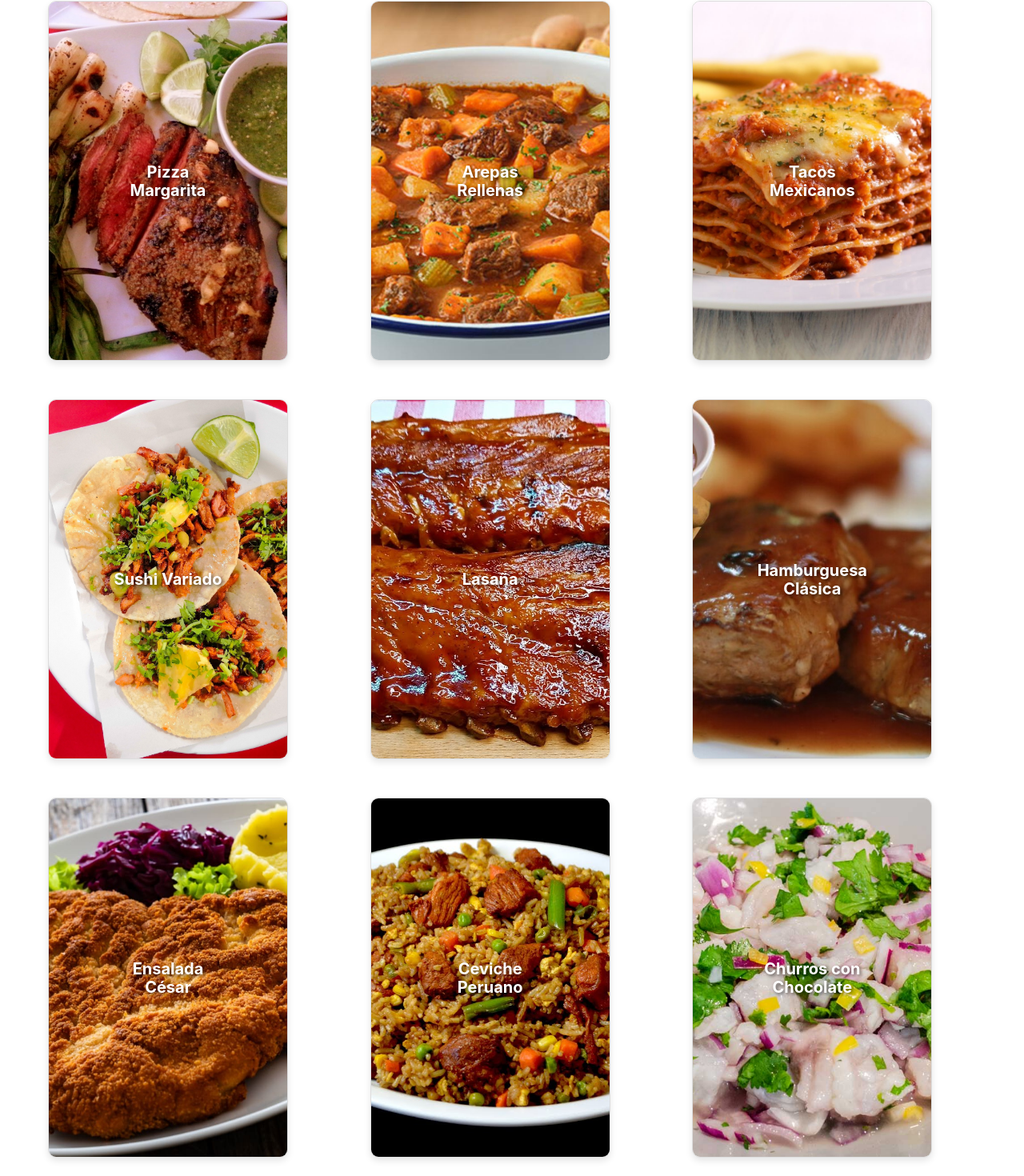
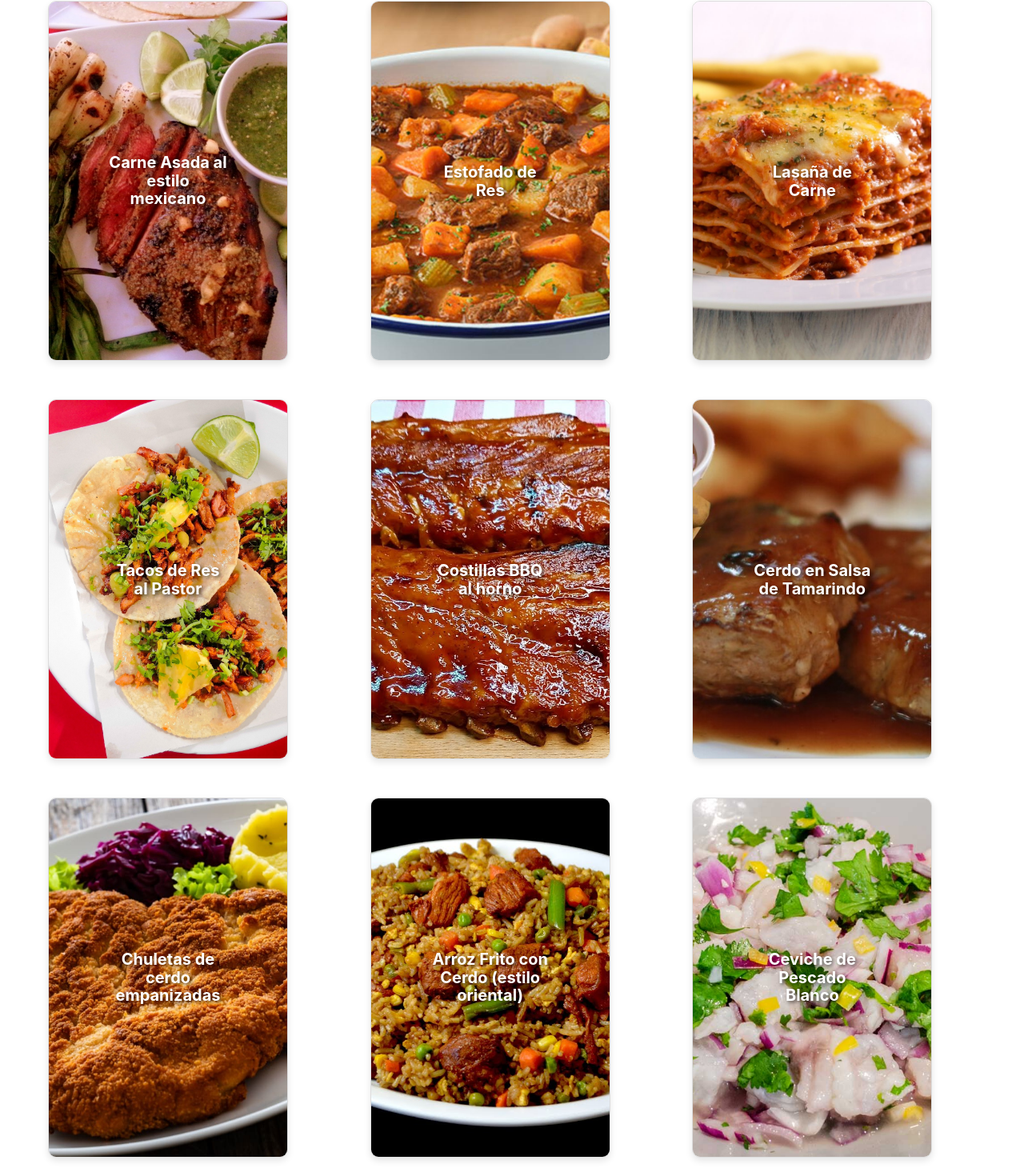
Before and after one commit to SamuelPR21/TiendaVirtual, a React (Create React App) app in the folder client/: page /recetas in a window 1280 px wide. Shown: the part 1909-3379 px from the top of the page at 80% size. Built offline with nearby package versions, Linux system fonts and the light colour scheme.

Commit message:
Recetas final

```diff
--- a/client/src/components/Recetas/Recetas.js
+++ b/client/src/components/Recetas/Recetas.js
@@ -19,7 +19,7 @@ const imagenes = importarImagenes(require.context('./Imgrecetas', false, /\.(png
 const galeria = [
   imagenes['receta11'],
   imagenes['receta12'],
-  imagenes['|receta13'],
+  imagenes['receta13'],
   imagenes['receta14'],
   imagenes['receta15'],
   imagenes['receta1'],
@@ -29,23 +29,23 @@ const galeria = [
   imagenes['receta5'],
   imagenes['receta11'],
   imagenes['receta12'],
-  imagenes['|receta13'],
+  imagenes['receta13'],
   imagenes['receta14'],
   imagenes['receta15'],
 ];
 
 // Recetas
 const recetasTop = [
-  { titulo: 'Pizza Margarita', descripcion: 'Pizza con mozzarella y albahaca.', imagen: imagenes['receta1'] },
-  { titulo: 'Arepas Rellenas', descripcion: 'Plato tradicional colombiano.', imagen: imagenes['receta2'] },
-  { titulo: 'Tacos Mexicanos', descripcion: 'Tortilla con carne y vegetales.', imagen: imagenes['receta3'] },
-  { titulo: 'Sushi Variado', descripcion: 'Rollos japoneses con pescado.', imagen: imagenes['receta4'] },
-  { titulo: 'Lasaña', descripcion: 'Capas de pasta con carne y queso.', imagen: imagenes['receta5'] },
-  { titulo: 'Hamburguesa Clásica', descripcion: 'Carne, pan, lechuga y tomate.', imagen: imagenes['receta6'] },
-  { titulo: 'Ensalada César', descripcion: 'Ensalada fresca con pollo.', imagen: imagenes['receta7'] },
-  { titulo: 'Ceviche Peruano', descripcion: 'Pescado cocido en limón.', imagen: imagenes['receta8'] },
-  { titulo: 'Churros con Chocolate', descripcion: 'Postre frito con azúcar.', imagen: imagenes['receta9'] },
-  { titulo: 'Panqueques', descripcion: 'Dulces con miel o frutas.', imagen: imagenes['receta10'] },
+  { titulo: 'Carne Asada al estilo mexicano', descripcion: 'Jugosa carne de res marinada con limón, ajo y especias, asada a la parrilla para resaltar su sabor', imagen: imagenes['receta1'] },
+  { titulo: 'Estofado de Res', descripcion: 'Trozos de carne tierna cocidos lentamente con verduras, ideal para un almuerzo casero y reconfortante.', imagen: imagenes['receta2'] },
+  { titulo: 'Lasaña de Carne', descripcion: 'Capas de pasta, carne molida y salsa bechamel horneadas hasta dorar, un clásico de la cocina italiana.', imagen: imagenes['receta3'] },
+  { titulo: 'Tacos de Res al Pastor', descripcion: 'Carne de res marinada con achiote y piña, cocida al sartén y servida en tortillas para un toque callejero.', imagen: imagenes['receta4'] },
+  { titulo: 'Costillas BBQ al horno', descripcion: 'Costillas suaves y jugosas, bañadas en salsa barbacoa y horneadas hasta quedar caramelizadas.', imagen: imagenes['receta5'] },
+  { titulo: 'Cerdo en Salsa de Tamarindo', descripcion: 'Trozos de cerdo salteados y cubiertos con una salsa agridulce de tamarindo, ideal con arroz blanco.', imagen: imagenes['receta6'] },
+  { titulo: 'Chuletas de cerdo empanizadas', descripcion: 'Chuletas crujientes por fuera y jugosas por dentro, empanizadas y doradas en sartén.', imagen: imagenes['receta7'] },
+  { titulo: 'Arroz Frito con Cerdo (estilo oriental)', descripcion: 'Un salteado rápido de arroz con cerdo, huevo y vegetales al estilo asiático, perfecto como plato único.', imagen: imagenes['receta8'] },
+  { titulo: 'Ceviche de Pescado Blanco', descripcion: 'Pescado fresco "cocido" en jugo de limón, mezclado con cebolla, cilantro y ají para un sabor vibrante.', imagen: imagenes['receta9'] },
+  { titulo: 'Filete de Pescado Empanizado', descripcion: 'Filetes dorados y crujientes, ideales para acompañar con ensalada o papas.', imagen: imagenes['receta10'] },
 ];
 
 const RecetasPage = () => {
```
